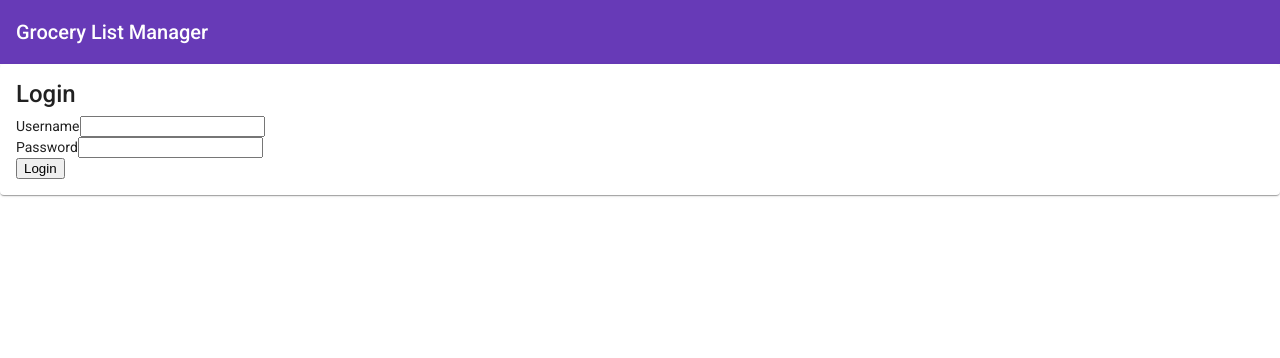
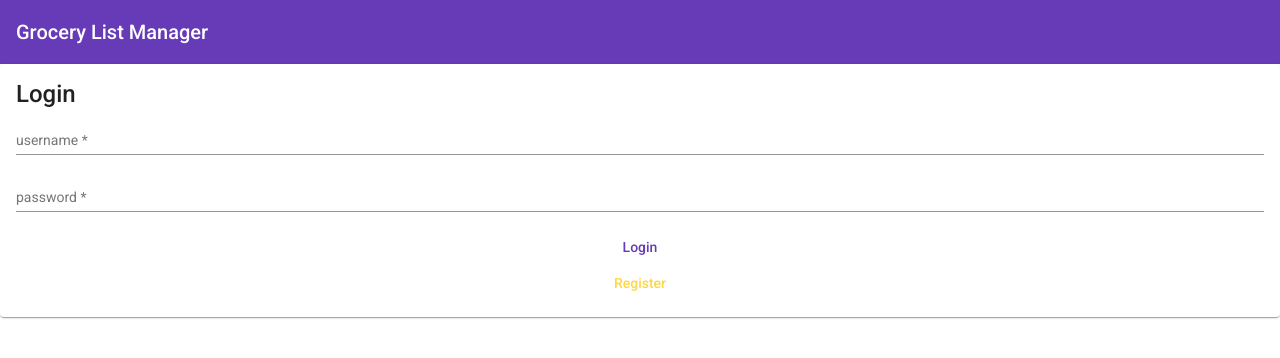
Before and after one commit to jdcrain/grocery-list-ui, an Angular app: page /login in a window 1280 px wide. Shown: the top 358 px of the page. Built offline with nearby package versions, Linux system fonts and the light colour scheme.

Commit message:
Add a register button to the login page

```diff
--- a/src/app/components/login/login.component.html
+++ b/src/app/components/login/login.component.html
@@ -1,24 +1,47 @@
 <mat-card>
     <mat-card-title>Login</mat-card-title>
     <mat-card-content>
-        <form [formGroup]="loginForm" (ngSubmit)="onSubmit()">
-            <div class="form-group">
-                <label for="username">Username</label>
-                <input type="text" formControlName="username" class="form-control" [ngClass]="{ 'is-invalid': submitted && f.username.errors }" />
-                <div *ngIf="submitted && f.username.errors" class="invalid-feedback">
-                    <div *ngIf="f.username.errors.required">Username is required</div>
+        <form [formGroup]="loginForm" (ngSubmit)="onSubmit()" fxLayout="column">
+            <mat-form-field>
+                <input
+                    matInput
+                    type="text"
+                    formControlName="username"
+                    required
+                    minlength="1"
+                    placeholder="username"
+                    [ngClass]="{ 'is-invalid': submitted && formControls?.username?.errors }"
+                    required>
+                <mat-error
+                *ngIf="formContols?.username?.errors.required">
+                    Username is required
+                </mat-error>
+            </mat-form-field>
+            <mat-form-field>
+                <input
+                    matInput
+                    type="password"
+                    formControlName="password"
+                    class="form-control"
+                    placeholder="password"
+                    required
+                    minlength="1"
+                    [ngClass]="{ 'is-invalid': submitted && formControls?.password?.errors }"
+                    required>
+                <div *ngIf="submitted && formControls.password.errors" class="invalid-feedback">
+                    <mat-error
+                    *ngIf="formContols?.password?.errors.required">
+                        Password is required
+                    </mat-error>
                 </div>
-            </div>
-            <div class="form-group">
-                <label for="password">Password</label>
-                <input type="password" formControlName="password" class="form-control" [ngClass]="{ 'is-invalid': submitted && f.password.errors }" />
-                <div *ngIf="submitted && f.password.errors" class="invalid-feedback">
-                    <div *ngIf="f.password.errors.required">Password is required</div>
-                </div>
-            </div>
-            <button [disabled]="loading" class="btn btn-primary">
+            </mat-form-field>
+            <button mat-button type="submit" [disabled]="loading" color="primary" (click)="onLogin()">
                 <mat-spinner *ngIf="loading"></mat-spinner>
                 Login
+            </button>
+            <button mat-button type="submit" [disabled]="loading" color="accent" (click)="onRegister()">
+                <mat-spinner *ngIf="loading"></mat-spinner>
+                Register
             </button>
             <mat-error *ngIf="error">{{error}}</mat-error>
         </form>
--- a/src/app/components/login/login.component.ts
+++ b/src/app/components/login/login.component.ts
@@ -2,7 +2,8 @@ import { Component, OnInit } from '@angular/core';
 import { FormGroup, FormBuilder, Validators } from '@angular/forms';
 import { ActivatedRoute, Router } from '@angular/router';
 import { AuthenticationService } from 'src/app/services/authentication.service';
-import { first } from 'rxjs/operators';
+import { first, mergeMap } from 'rxjs/operators';
+import { UserService } from 'src/app/services/user.service';
 
 @Component({
   selector: 'app-login',
@@ -11,16 +12,18 @@ import { first } from 'rxjs/operators';
 })
 export class LoginComponent implements OnInit {
   loginForm: FormGroup;
-  loading = false;
-  submitted = false;
+  loading: boolean = false;
+  submitted: boolean = false;
   returnUrl: string;
   error = '';
+  register = false;
 
   constructor(
     private formBuilder: FormBuilder,
     private route: ActivatedRoute,
     private router: Router,
-    private authenticationService: AuthenticationService) {
+    private authenticationService: AuthenticationService,
+    private userService: UserService) {
       if (this.authenticationService.userValue) {
         this.router.navigate(['/']);
       }
@@ -37,14 +40,36 @@ export class LoginComponent implements OnInit {
 
   get formControls() { return this.loginForm.controls; }
 
-  onSubmit() {
-      this.submitted = true;
+  onLogin(): void {
+    this.register = false
+  }
 
-      if (this.loginForm.invalid) {
-        return;
-      }
+  onRegister(): void {
+    this.register = true
+  }
 
-      this.loading = true;
+  onSubmit(): void {
+    this.submitted = true;
+
+    if (this.loginForm.invalid) {
+      return;
+    }
+
+    this.loading = true;
+
+    if (this.register) {
+      this.userService.create(this.formControls.username.value, this.formControls.password.value)
+        .pipe(
+          mergeMap(user => this.authenticationService.login(user.username, this.formControls.username.value))
+        )
+        .subscribe(() => {
+            this.router.navigate([this.returnUrl]);
+          },
+          error => {
+            this.error = error;
+            this.loading = false;
+          });
+    } else {
       this.authenticationService.login(this.formControls.username.value, this.formControls.password.value)
         .pipe(first())
         .subscribe(() => {
@@ -54,5 +79,6 @@ export class LoginComponent implements OnInit {
             this.error = error;
             this.loading = false;
           });
+      }
   }
 }
--- /dev/null
+++ b/src/app/services/user.service.ts
@@ -0,0 +1,15 @@
+import { Injectable } from '@angular/core';
+import { environment } from 'src/environments/environment';
+import { User } from '../models/user';
+import { HttpClient } from '@angular/common/http';
+
+@Injectable({
+  providedIn: 'root'
+})
+export class UserService {
+  constructor(private http: HttpClient) {}
+
+  create(username: string, password: string) {
+    return this.http.post<User>(`${environment.apiUrl}/user`, { username, password });
+  }
+}
```
Also changed, not shown: 1 other file (tests, documents, lock files or other folders).
